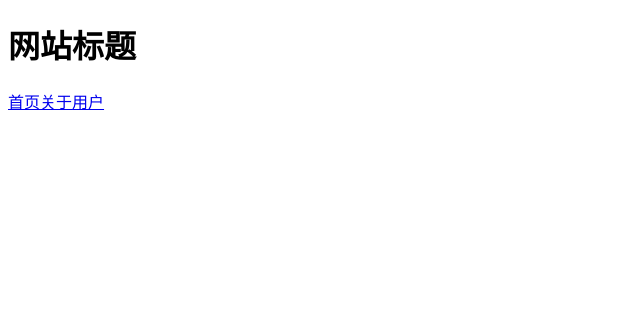
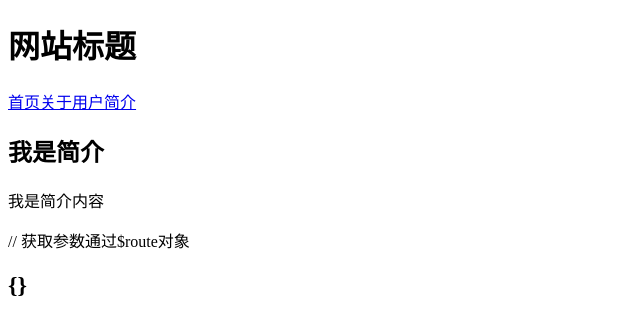
Before and after one commit to loganjin222/learn-vue-router-demo, a Vue app in the folder vue-router-demo/: page /profile in a window 1280 px wide. Shown: the top 334 px of the page, without its empty margins (0-640 px from the left). Built offline with nearby package versions, Linux system fonts and the light colour scheme; the HTML template or start-up script is replaced by a standard one.

Commit message:
参数传递: 动态路由 + query

```diff
--- a/vue-router-demo/src/App.vue
+++ b/vue-router-demo/src/App.vue
@@ -16,13 +16,24 @@
     <router-link to="/home">首页</router-link>
     <router-link to="/about">关于</router-link>
 
-    <!-- 动态路由 -->
+    <!-- 某些情况下, 一个页面的path路径可能是不确定的. 比如当我们进入页面时, 可能是/user/aaa, 也可能是/user/bbb, 除了有前面的/user外, 后面还加上了用户的id. 这种path和component之间的匹配关系叫做动态路由(父项user确定, 子项不确定) -->
     <!-- <router-link to="/user/zhangsan">用户</router-link> -->
 
-    <!-- <router-link to="/user/+userId">用户</router-link>,这样写不行,url后面直接是/user/+userId,通过v-bind解决 -->
-    <!-- 动态拼接,通过v-bind -->
+    <!-- <router-link to="/user/+userId">用户</router-link>, 这样写不行, url后面直接是/user/+userId, 通过v-bind解决 -->
+    <!-- 动态拼接, 通过v-bind -->
     <!-- 加''代表是字符串 -->
     <router-link :to="'/user/'+userId">用户</router-link>
+
+    <!-- 在进行路由跳转的时候, 有些参数是希望传递给跳转过去的路由的, 有两种方式, 第一种方式是配置动态路由, 第二种方式是使用query -->
+    <!-- <router-link to="/profile">简介</router-link> -->
+    <!-- <router-link :to="{path: '/profile'}">简介</router-link> -->
+
+    <!-- 此时url显示为http://localhost:8080/profile?name=loganjin&age=30 -->
+    <router-link
+    :to="{
+      path: '/profile',
+      query: {name: 'loganjin', age: '30'}
+    }">简介</router-link>
 
     <!-- 该标签会根据当前的路径，动态渲染出不同的路由组件，它决定路由组件在页面中的位置（路由切换时，切换的是<router-view>挂载的路由组件，其他内容不会改变） -->
     <router-view></router-view>
--- /dev/null
+++ b/vue-router-demo/src/components/profile.vue
@@ -0,0 +1,18 @@
+<template>
+    <div>
+        <h2>我是简介</h2>
+        <p>我是简介内容</p>
+
+        // 获取参数通过$route对象
+        <h2>{{$route.query}}</h2>
+    </div>
+</template>
+
+<script>
+export default {
+    name: 'profile'
+}
+</script>
+
+<style scoped>
+</style>
--- a/vue-router-demo/src/router/index.js
+++ b/vue-router-demo/src/router/index.js
@@ -53,9 +53,14 @@ const routes = [
         component: () => import('../components/about')
     },
     {
+        // :后面的名字可以随便取
         path: '/user/:id',
         // component: User
         component: () => import('../components/user')
+    },
+    {
+        path: '/profile',
+        component: () => import('../components/profile')
     }
 ]
 
```
